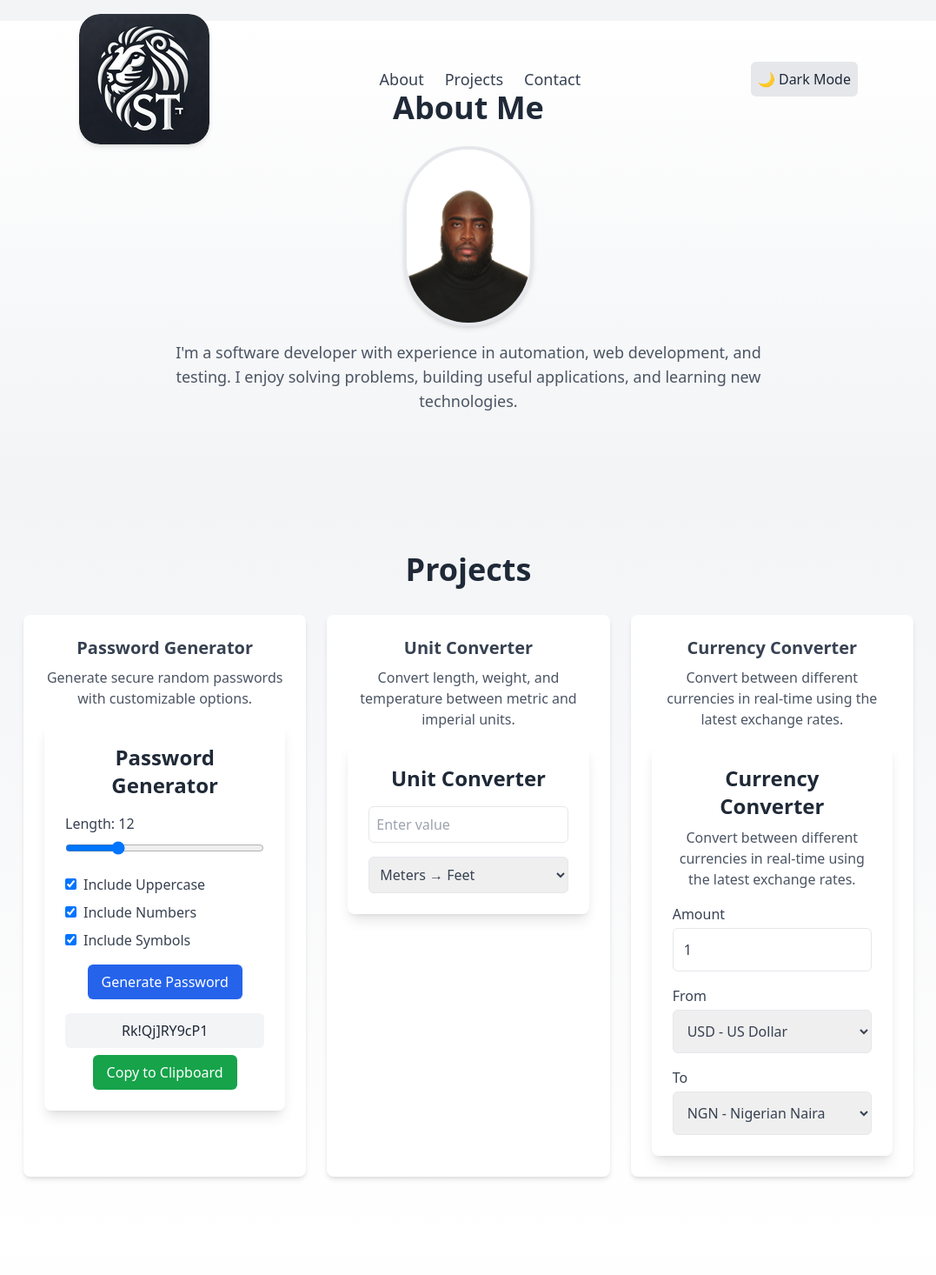
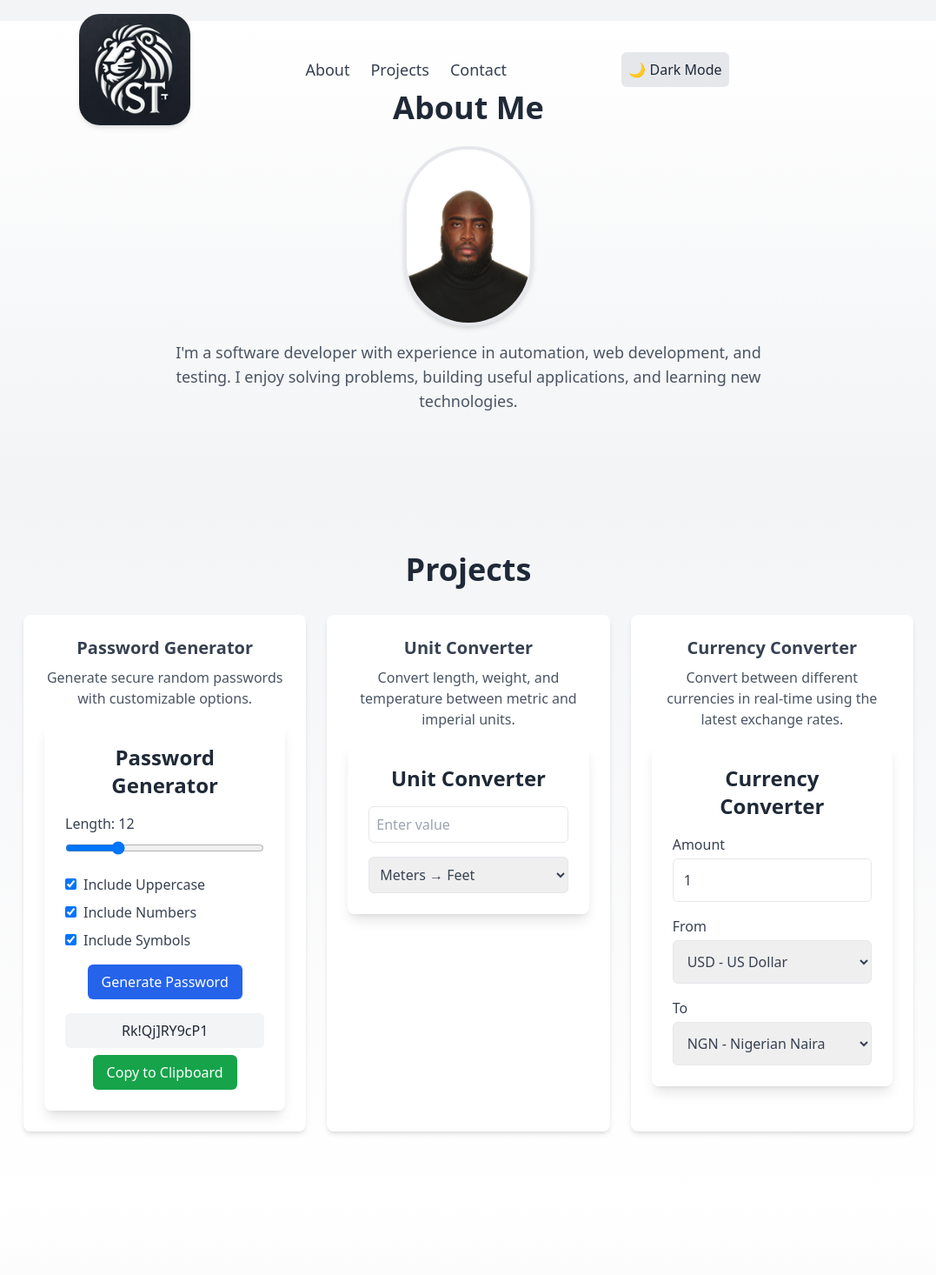
Before and after one commit to sethorpe/portfolio-site, a Next.js app: page / in a window 1280 px wide. Shown: the top 1466 px of the page at 87% size, without its empty margins (101-1178 px from the left). Built offline with nearby package versions, Linux system fonts and the light colour scheme; no server answers.

Commit message:
Update logo styling and sizing, and remove text from currency converter card

```diff
--- a/app/components/CurrencyConverter.js
+++ b/app/components/CurrencyConverter.js
@@ -41,7 +41,6 @@ export default function CurrencyConverter() {
   return (
     <div className="max-w-md mx-auto p-6 bg-white dark:bg-gray-800 rounded-lg shadow-lg text-center">
       <h2 className="text-2xl font-bold text-gray-800 dark:text-white">Currency Converter</h2>
-      <p className="text-gray-600 dark:text-gray-400 mt-2">Convert between different currencies in real-time using the latest exchange rates.</p>
 
       {/* Amount Input */}
       <div className="mt-4 text-left">
--- a/app/components/Navbar.js
+++ b/app/components/Navbar.js
@@ -28,7 +28,7 @@ export default function Navbar() {
             animate={{ y: 0, opacity: 1 }}
             transition={{ duration: 0.5, ease: "easeOut" }}
         >
-            <div className="max-w-4xl mx-auto flex justify-between items-center">
+            <div className="max-w-4xl mx-auto flex items-center justify-between">
                 {/* Logo */}
                 {/* <Link href="/" className="text-lg font-semibold text-gray-800 dark:text-white hover:text-blue-600">Home</Link> */}
                 <Link href="/">
@@ -45,7 +45,7 @@ export default function Navbar() {
                             width={150}
                             height={0}
                             style={{ height: "auto" }}
-                            className="rounded-3xl"
+                            className="w-20 h-auto md:w-32"
                         />
 
                     </motion.div>
@@ -83,6 +83,7 @@ export default function Navbar() {
                     <DarkModeToggle/>
                 </div>
                 { /* Mobile Menu Button */}
+                <div className="ml-2 md:ml-4">
                     <button
                         onClick={() => setMenuOpen(!menuOpen)}
                         className="md:hidden text-gray-800 dark:text-white text-2xl"
@@ -91,7 +92,9 @@ export default function Navbar() {
                     </button>
                 </div>
 
-            {/* Mobile Navigatio Menu */}
+            </div>
+
+            {/* Mobile Navigation Menu */}
             {menuOpen && (
                 <div className="md:hidden bg-white dark:bg-gray-800 absolute top-16 left-0 w-full flex flex-col items-center py-4 space-y-4 shadow-md">
                     <Link href="#about" className="text-lg text-gray-700 dark:text-gray-300 hover:text-blue-600" onClick={() => setMenuOpen(false)}>
```
Lines whose indentation alone changed are shown as unchanged.
